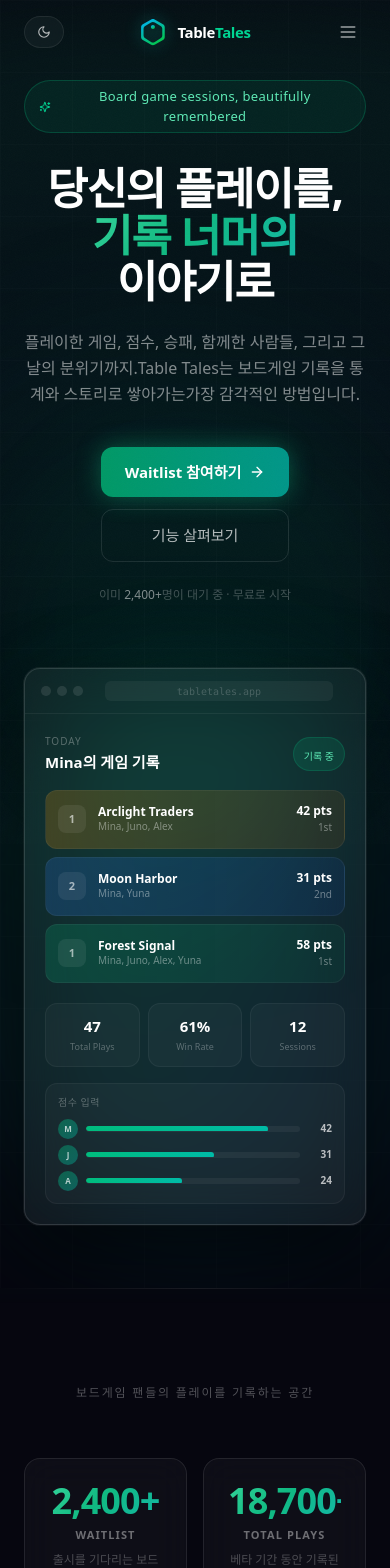
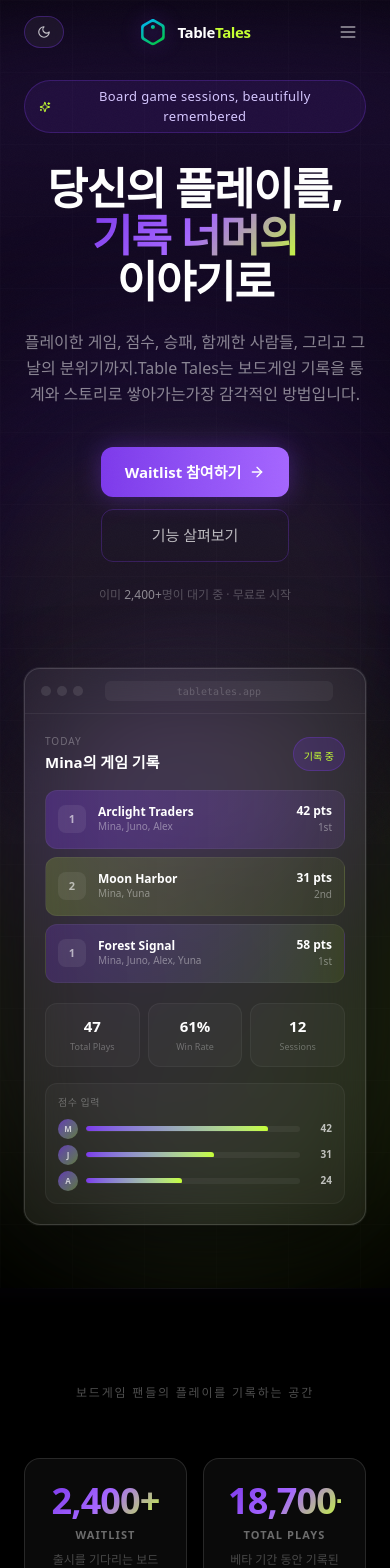
Before and after one commit to seola0114/table-tales, a Next.js app: page / in a window 390 px wide. Shown: the top 1568 px of the page. Built offline with nearby package versions, Linux system fonts and the light colour scheme; a web font is replaced by a local one.

Commit message:
Apply black violet lime brand palette

```diff
--- a/app/globals.css
+++ b/app/globals.css
@@ -2,16 +2,16 @@
 @import "tailwindcss";
 
 @theme {
-  --color-brand-purple: #10b981;
-  --color-brand-indigo: #14b8a6;
-  --color-brand-blue: #059669;
-  --color-brand-glow: #047857;
+  --color-brand-purple: #7d39eb;
+  --color-brand-indigo: #c6ff33;
+  --color-brand-blue: #9e72f2;
+  --color-brand-glow: #c6ff33;
 
-  --color-surface-0: #06060f;
-  --color-surface-1: #0a0a1a;
-  --color-surface-2: #0e0e24;
-  --color-surface-card: rgba(255, 255, 255, 0.03);
-  --color-surface-card-hover: rgba(255, 255, 255, 0.06);
+  --color-surface-0: #000000;
+  --color-surface-1: #090909;
+  --color-surface-2: #121212;
+  --color-surface-card: rgba(255, 255, 255, 0.04);
+  --color-surface-card-hover: rgba(255, 255, 255, 0.08);
 
   --color-border-subtle: rgba(255, 255, 255, 0.06);
   --color-border-default: rgba(255, 255, 255, 0.1);
@@ -66,8 +66,8 @@ html[data-theme="light"] {
 }
 
 body {
-  background-color: #06060f;
-  color: #f1f0ff;
+  background-color: #000000;
+  color: #ffffff;
   font-family: var(--font-sans);
   overflow-x: hidden;
   transition: background-color 0.35s ease, color 0.35s ease;
@@ -79,8 +79,8 @@ body {
 }
 
 html[data-theme="light"] body {
-  background-color: #f5f7f2;
-  color: #111827;
+  background-color: #ffffff;
+  color: #111111;
 }
 
 html[data-theme="light"] #app-shell {
@@ -109,14 +109,14 @@ html[data-theme="light"] body::before {
   width: 6px;
 }
 ::-webkit-scrollbar-track {
-  background: #06060f;
+  background: #000000;
 }
 ::-webkit-scrollbar-thumb {
-  background: rgba(16, 185, 129, 0.3);
+  background: rgba(198, 255, 51, 0.35);
   border-radius: 3px;
 }
 ::-webkit-scrollbar-thumb:hover {
-  background: rgba(16, 185, 129, 0.5);
+  background: rgba(198, 255, 51, 0.58);
 }
 
 html[data-theme="light"] ::-webkit-scrollbar-track {
@@ -124,7 +124,7 @@ html[data-theme="light"] ::-webkit-scrollbar-track {
 }
 
 html[data-theme="light"] ::-webkit-scrollbar-thumb {
-  background: rgba(5, 150, 105, 0.24);
+  background: rgba(125, 57, 235, 0.24);
 }
 
 /* Display font */
@@ -139,31 +139,31 @@ html[data-theme="light"] ::-webkit-scrollbar-thumb {
 
 /* Glass card base */
 .glass-card {
-  background: rgba(255, 255, 255, 0.035);
+  background: rgba(255, 255, 255, 0.04);
   backdrop-filter: blur(16px);
   -webkit-backdrop-filter: blur(16px);
-  border: 1px solid rgba(255, 255, 255, 0.09);
+  border: 1px solid rgba(255, 255, 255, 0.12);
   border-radius: 16px;
 }
 
 .glass-card-strong {
-  background: rgba(255, 255, 255, 0.055);
+  background: rgba(255, 255, 255, 0.06);
   backdrop-filter: blur(24px);
   -webkit-backdrop-filter: blur(24px);
-  border: 1px solid rgba(255, 255, 255, 0.13);
+  border: 1px solid rgba(255, 255, 255, 0.14);
   border-radius: 16px;
 }
 
 /* Gradient text */
 .gradient-text {
-  background: linear-gradient(135deg, #34d399 0%, #10b981 45%, #14b8a6 100%);
+  background: linear-gradient(135deg, #7d39eb 0%, #a566ff 48%, #c6ff33 100%);
   -webkit-background-clip: text;
   -webkit-text-fill-color: transparent;
   background-clip: text;
 }
 
 .gradient-text-warm {
-  background: linear-gradient(135deg, #6ee7b7 0%, #34d399 50%, #5eead4 100%);
+  background: linear-gradient(135deg, #ffffff 0%, #c8b2ff 48%, #c6ff33 100%);
   -webkit-background-clip: text;
   -webkit-text-fill-color: transparent;
   background-clip: text;
@@ -171,14 +171,14 @@ html[data-theme="light"] ::-webkit-scrollbar-thumb {
 
 /* Glow effects */
 .glow-purple {
-  box-shadow: 0 0 40px rgba(16, 185, 129, 0.15), 0 0 80px rgba(20, 184, 166, 0.08);
+  box-shadow: 0 0 40px rgba(125, 57, 235, 0.2), 0 0 80px rgba(198, 255, 51, 0.08);
 }
 
 .glow-subtle {
-  box-shadow: 0 0 20px rgba(16, 185, 129, 0.08);
+  box-shadow: 0 0 20px rgba(125, 57, 235, 0.12);
 }
 
 /* Section divider glow */
 .section-glow {
-  background: radial-gradient(ellipse 60% 40% at 50% 0%, rgba(16, 185, 129, 0.12) 0%, transparent 70%);
+  background: radial-gradient(ellipse 60% 40% at 50% 0%, rgba(125, 57, 235, 0.2) 0%, rgba(198, 255, 51, 0.06) 42%, transparent 72%);
 }
--- a/components/landing/FAQSection.tsx
+++ b/components/landing/FAQSection.tsx
@@ -48,7 +48,7 @@ function FAQItem({ q, a, index }: { q: string; a: string; index: number }) {
         <div
           className={`shrink-0 mt-0.5 w-6 h-6 rounded-full border flex items-center justify-center transition-all duration-200 ${
             open
-              ? "bg-emerald-500/20 border-emerald-500/30 text-emerald-300"
+              ? "bg-[#7D39EB]/20 border-[#7D39EB]/40 text-[#C6FF33]"
               : "border-white/[0.1] text-white/30 group-hover:border-white/20 group-hover:text-white/50"
           }`}
         >
@@ -85,7 +85,7 @@ export default function FAQSection() {
             whileInView={{ opacity: 1, y: 0 }}
             viewport={{ once: true }}
             transition={{ duration: 0.5 }}
-            className="font-display-italic text-[14px] text-emerald-400 tracking-wide mb-4"
+            className="font-display-italic text-[14px] text-[#C6FF33] tracking-wide mb-4"
           >
             FAQ
           </motion.p>
@@ -116,7 +116,7 @@ export default function FAQSection() {
           className="mt-12 text-center text-[14px] text-white/30"
         >
           다른 궁금한 점이 있으신가요?{" "}
-          <a href="mailto:hello@tabletales.app" className="text-emerald-400 hover:text-emerald-300 transition-colors">
+          <a href="mailto:hello@tabletales.app" className="text-[#C6FF33] hover:text-[#D7FF74] transition-colors">
             hello@tabletales.app
           </a>
           으로 연락 주세요.
--- a/components/landing/Footer.tsx
+++ b/components/landing/Footer.tsx
@@ -21,7 +21,7 @@ export default function Footer() {
                 className="opacity-80"
               />
               <span className="text-[15px] font-semibold tracking-tight text-white">
-                Table<span className="text-emerald-400">Tales</span>
+                Table<span className="text-[#C6FF33]">Tales</span>
               </span>
             </div>
             <p className="text-[13px] text-white/35 leading-relaxed mb-5 max-w-[200px]">
@@ -73,7 +73,7 @@ export default function Footer() {
           </p>
           <p className="text-[12px] text-white/15 flex items-center gap-1.5">
             <span>Your Table,</span>
-            <span className="text-emerald-500/40">Your Tale</span>
+            <span className="text-[#C6FF33]/55">Your Tale</span>
           </p>
         </div>
       </div>
--- a/components/landing/Header.tsx
+++ b/components/landing/Header.tsx
@@ -31,7 +31,7 @@ export default function Header() {
       transition={{ duration: 0.6, ease: "easeOut" }}
       className={`fixed top-0 left-0 right-0 z-50 transition-all duration-500 ${
         scrolled
-          ? "bg-[#06060f]/80 backdrop-blur-xl border-b border-white/[0.06] shadow-[0_1px_0_0_rgba(255,255,255,0.04)]"
+          ? "bg-black/84 backdrop-blur-xl border-b border-white/[0.08] shadow-[0_1px_0_0_rgba(255,255,255,0.04)]"
           : "bg-transparent"
       }`}
     >
@@ -47,10 +47,10 @@ export default function Header() {
               <LogoMark
                 width={28}
                 height={28}
-                className="drop-shadow-[0_0_8px_rgba(13,212,192,0.45)] group-hover:drop-shadow-[0_0_14px_rgba(13,212,192,0.65)] transition-all duration-300"
+                className="drop-shadow-[0_0_10px_rgba(125,57,235,0.45)] group-hover:drop-shadow-[0_0_18px_rgba(198,255,51,0.42)] transition-all duration-300"
               />
               <span className="text-[15px] font-semibold tracking-tight text-white">
-                Table<span className="text-emerald-400">Tales</span>
+                Table<span className="text-[#C6FF33]">Tales</span>
               </span>
             </a>
 
@@ -60,7 +60,7 @@ export default function Header() {
                 <a
                   key={link.href}
                   href={link.href}
-                  className="px-4 py-2 text-[13px] font-medium text-white/50 hover:text-white/90 transition-colors duration-200 rounded-lg hover:bg-white/[0.04]"
+                  className="px-4 py-2 text-[13px] font-medium text-white/52 hover:text-[#C6FF33] transition-colors duration-200 rounded-lg hover:bg-white/[0.04]"
                 >
                   {link.label}
                 </a>
@@ -71,13 +71,13 @@ export default function Header() {
             <div className="hidden md:flex items-center gap-3">
               <a
                 href="#waitlist"
-                className="text-[13px] font-medium text-white/60 hover:text-white transition-colors duration-200"
+                className="text-[13px] font-medium text-white/60 hover:text-[#C6FF33] transition-colors duration-200"
               >
                 앱 출시 알림
               </a>
               <a
                 href="#waitlist"
-                className="px-4 py-2 text-[13px] font-semibold bg-gradient-to-r from-emerald-600 to-teal-600 hover:from-emerald-500 hover:to-teal-500 text-white rounded-lg transition-all duration-200 shadow-[0_0_16px_rgba(16,185,129,0.3)] hover:shadow-[0_0_24px_rgba(16,185,129,0.45)]"
+                className="px-4 py-2 text-[13px] font-semibold bg-gradient-to-r from-[#7D39EB] to-[#A566FF] hover:from-[#6A2FE0] hover:to-[#C6FF33] text-white rounded-lg transition-all duration-200 shadow-[0_0_18px_rgba(125,57,235,0.34)] hover:shadow-[0_0_28px_rgba(198,255,51,0.28)]"
               >
                 Waitlist 참여
               </a>
@@ -86,7 +86,7 @@ export default function Header() {
 
           {/* Mobile Menu Button */}
           <button
-            className="absolute right-0 top-1/2 -translate-y-1/2 md:hidden p-2 text-white/60 hover:text-white transition-colors"
+            className="absolute right-0 top-1/2 -translate-y-1/2 md:hidden p-2 text-white/60 hover:text-[#C6FF33] transition-colors"
             onClick={() => setMobileOpen(!mobileOpen)}
             aria-label="메뉴 열기"
           >
@@ -103,7 +103,7 @@ export default function Header() {
             animate={{ opacity: 1, height: "auto" }}
             exit={{ opacity: 0, height: 0 }}
             transition={{ duration: 0.25 }}
-            className="md:hidden bg-[#06060f]/95 backdrop-blur-2xl border-b border-white/[0.06]"
+            className="md:hidden bg-black/95 backdrop-blur-2xl border-b border-white/[0.08]"
           >
             <div className="px-6 py-4 flex flex-col gap-1">
               {navLinks.map((link) => (
@@ -111,7 +111,7 @@ export default function Header() {
                   key={link.href}
                   href={link.href}
                   onClick={() => setMobileOpen(false)}
-                  className="py-3 text-[14px] font-medium text-white/60 hover:text-white transition-colors border-b border-white/[0.04] last:border-0"
+                  className="py-3 text-[14px] font-medium text-white/60 hover:text-[#C6FF33] transition-colors border-b border-white/[0.04] last:border-0"
                 >
                   {link.label}
                 </a>
@@ -130,7 +130,7 @@ export default function Header() {
                 <a
                   href="#waitlist"
                   onClick={() => setMobileOpen(false)}
-                  className="py-2.5 text-center text-[14px] font-semibold bg-gradient-to-r from-emerald-600 to-teal-600 text-white rounded-lg"
+                  className="py-2.5 text-center text-[14px] font-semibold bg-gradient-to-r from-[#7D39EB] to-[#A566FF] text-white rounded-lg"
                 >
                   Waitlist 참여
                 </a>
--- a/components/landing/HeroSection.tsx
+++ b/components/landing/HeroSection.tsx
@@ -33,11 +33,11 @@ function MockupDashboard() {
       {/* Floating cards — hidden on small screens to avoid overflow */}
       <FloatingCard className="hidden sm:block w-[148px] -left-16 top-14 z-20 lg:w-[172px] lg:-left-10 lg:top-16" delay={0.8} duration={7}>
         <div className="flex items-center gap-2 mb-2">
-          <Trophy size={12} className="text-amber-400" />
+          <Trophy size={12} className="text-[#C6FF33]" />
           <span className="text-[10px] font-semibold text-white/80">Win Rate</span>
         </div>
         <p className="text-[22px] font-bold text-white leading-none">61%</p>
-        <p className="text-[9px] text-emerald-400 mt-1 flex items-center gap-0.5">
+        <p className="text-[9px] text-[#C6FF33] mt-1 flex items-center gap-0.5">
           <TrendingUp size={8} />
           +8% this month
         </p>
@@ -45,7 +45,7 @@ function MockupDashboard() {
 
       <FloatingCard className="hidden sm:block w-[156px] -right-14 top-10 z-20 lg:w-[188px] lg:-right-8 lg:top-14" delay={1.0} duration={5.5}>
         <div className="flex items-center gap-2 mb-2">
-          <Sparkles size={12} className="text-emerald-400" />
+          <Sparkles size={12} className="text-[#C6FF33]" />
           <span className="text-[10px] font-semibold text-white/80">Favorite Game</span>
         </div>
         <p className="text-[13px] font-bold text-white leading-tight">Arclight Traders</p>
@@ -54,13 +54,13 @@ function MockupDashboard() {
 
       <FloatingCard className="hidden sm:block w-[144px] -right-12 bottom-24 z-20 lg:w-[176px] lg:-right-6 lg:bottom-28" delay={1.2} duration={6.5}>
         <div className="flex items-center gap-2 mb-2">
-          <Users size={12} className="text-blue-400" />
+          <Users size={12} className="text-[#A566FF]" />
           <span className="text-[10px] font-semibold text-white/80">Group Sessions</span>
         </div>
         <p className="text-[22px] font-bold text-white leading-none">24</p>
         <div className="flex gap-1 mt-1.5">
           {["M", "J", "A", "Y"].map((i) => (
-            <div key={i} className="w-5 h-5 rounded-full bg-gradient-to-br from-emerald-500/50 to-teal-500/50 flex items-center justify-center text-[8px] font-bold text-white/80">
+            <div key={i} className="w-5 h-5 rounded-full bg-gradient-to-br from-[#7D39EB]/80 to-[#C6FF33]/45 flex items-center justify-center text-[8px] font-bold text-white/80">
               {i}
             </div>
           ))}
@@ -69,13 +69,13 @@ function MockupDashboard() {
 
       <FloatingCard className="hidden sm:block w-[148px] -left-14 bottom-20 z-20 lg:w-[176px] lg:-left-8 lg:bottom-24" delay={0.6} duration={8}>
         <div className="flex items-center gap-2 mb-2">
-          <Clock size={12} className="text-teal-400" />
+          <Clock size={12} className="text-[#A566FF]" />
           <span className="text-[10px] font-semibold text-white/80">Last Session</span>
         </div>
         <p className="text-[12px] font-bold text-white">Moon Harbor</p>
         <p className="text-[9px] text-white/40 mt-0.5">with Juno · 3 days ago</p>
-        <div className="mt-1.5 px-2 py-0.5 bg-emerald-500/10 rounded-full inline-block">
-          <span className="text-[9px] text-emerald-300">2nd place</span>
+        <div className="mt-1.5 px-2 py-0.5 bg-[#7D39EB]/14 rounded-full inline-block">
+          <span className="text-[9px] text-[#C6FF33]">2nd place</span>
         </div>
       </FloatingCard>
 
@@ -102,16 +102,16 @@ function MockupDashboard() {
               <p className="text-[10px] text-white/30 font-medium uppercase tracking-widest mb-0.5">Today</p>
               <h3 className="text-[15px] font-semibold text-white">Mina의 게임 기록</h3>
             </div>
-            <div className="px-2.5 py-1 bg-emerald-500/15 border border-emerald-500/20 rounded-full">
-              <span className="text-[10px] font-medium text-emerald-300">기록 중</span>
+            <div className="px-2.5 py-1 bg-[#7D39EB]/18 border border-[#7D39EB]/30 rounded-full">
+              <span className="text-[10px] font-medium text-[#C6FF33]">기록 중</span>
             </div>
           </div>
 
           <div className="space-y-2">
             {[
-              { game: "Arclight Traders", players: "Mina, Juno, Alex", score: "42 pts", rank: "1st", color: "from-amber-500/20 to-amber-600/10" },
-              { game: "Moon Harbor", players: "Mina, Yuna", score: "31 pts", rank: "2nd", color: "from-blue-500/20 to-blue-600/10" },
-              { game: "Forest Signal", players: "Mina, Juno, Alex, Yuna", score: "58 pts", rank: "1st", color: "from-emerald-500/20 to-emerald-600/10" },
+              { game: "Arclight Traders", players: "Mina, Juno, Alex", score: "42 pts", rank: "1st", color: "from-[#7D39EB]/30 to-[#A566FF]/12" },
+              { game: "Moon Harbor", players: "Mina, Yuna", score: "31 pts", rank: "2nd", color: "from-[#C6FF33]/18 to-[#C6FF33]/6" },
+              { game: "Forest Signal", players: "Mina, Juno, Alex, Yuna", score: "58 pts", rank: "1st", color: "from-[#7D39EB]/24 to-[#C6FF33]/10" },
             ].map((session, i) => (
               <div key={i} className={`flex items-center justify-between p-3 rounded-xl bg-gradient-to-r ${session.color} border border-white/[0.05]`}>
                 <div className="flex items-center gap-3">
@@ -149,11 +149,11 @@ function MockupDashboard() {
             <div className="space-y-1.5">
               {["Mina", "Juno", "Alex"].map((name, i) => (
                 <div key={name} className="flex items-center gap-2">
-                  <div className="w-5 h-5 rounded-full bg-gradient-to-br from-emerald-500/40 to-teal-500/40 flex items-center justify-center text-[8px] font-bold text-white/70">
+                  <div className="w-5 h-5 rounded-full bg-gradient-to-br from-[#7D39EB]/70 to-[#C6FF33]/36 flex items-center justify-center text-[8px] font-bold text-white/70">
                     {name[0]}
                   </div>
                   <div className="flex-1 h-1.5 bg-white/[0.05] rounded-full overflow-hidden">
-                    <div className="h-full bg-gradient-to-r from-emerald-500 to-teal-500 rounded-full" style={{ width: `${[85, 60, 45][i]}%` }} />
+                    <div className="h-full bg-gradient-to-r from-[#7D39EB] to-[#C6FF33] rounded-full" style={{ width: `${[85, 60, 45][i]}%` }} />
                   </div>
                   <span className="text-[10px] font-semibold text-white/70 w-6 text-right">{[42, 31, 24][i]}</span>
                 </div>
@@ -164,7 +164,7 @@ function MockupDashboard() {
       </motion.div>
 
       {/* Glow behind mockup */}
-      <div className="absolute inset-0 -z-10 rounded-full bg-gradient-to-br from-emerald-600/60 via-teal-600/40 to-blue-600/25 opacity-35 blur-3xl lg:scale-125" />
+      <div className="absolute inset-0 -z-10 rounded-full bg-gradient-to-br from-[#7D39EB]/60 via-[#7D39EB]/32 to-[#C6FF33]/18 opacity-45 blur-3xl lg:scale-125" />
     </div>
   );
 }
@@ -174,10 +174,10 @@ export default function HeroSection() {
     <section className="relative min-h-screen flex flex-col items-center justify-center pt-20 pb-16 overflow-hidden">
       {/* Backgrounds */}
       <div className="absolute inset-0 -z-10">
-        <div className="absolute top-0 left-1/2 -translate-x-1/2 w-[1000px] h-[700px] bg-gradient-to-b from-emerald-600/14 via-teal-600/7 to-transparent rounded-full blur-3xl" />
-        <div className="absolute top-1/4 -left-32 w-[600px] h-[600px] bg-emerald-700/8 rounded-full blur-3xl" />
-        <div className="absolute bottom-0 -right-32 w-[600px] h-[600px] bg-teal-700/8 rounded-full blur-3xl" />
-        <div className="absolute top-1/3 left-1/2 -translate-x-1/2 w-[400px] h-[400px] bg-emerald-500/4 rounded-full blur-2xl" />
+        <div className="absolute top-0 left-1/2 -translate-x-1/2 w-[1000px] h-[700px] bg-gradient-to-b from-[#7D39EB]/22 via-[#7D39EB]/10 to-transparent rounded-full blur-3xl" />
+        <div className="absolute top-1/4 -left-32 w-[600px] h-[600px] bg-[#7D39EB]/12 rounded-full blur-3xl" />
+        <div className="absolute bottom-0 -right-32 w-[600px] h-[600px] bg-[#C6FF33]/10 rounded-full blur-3xl" />
+        <div className="absolute top-1/3 left-1/2 -translate-x-1/2 w-[400px] h-[400px] bg-[#C6FF33]/5 rounded-full blur-2xl" />
         <div
           className="absolute inset-0 opacity-[0.025]"
           style={{
@@ -195,10 +195,10 @@ export default function HeroSection() {
             initial={{ opacity: 0, y: 16 }}
             animate={{ opacity: 1, y: 0 }}
             transition={{ delay: 0.1, duration: 0.6 }}
-            className="inline-flex items-center gap-2 rounded-full border border-emerald-500/25 bg-emerald-500/8 px-3.5 py-1.5 mb-8"
+            className="inline-flex items-center gap-2 rounded-full border border-[#7D39EB]/28 bg-[#7D39EB]/10 px-3.5 py-1.5 mb-8"
           >
-            <Sparkles size={12} className="text-emerald-400" />
-            <span className="font-display-italic text-[13px] text-emerald-300 tracking-wide">
+            <Sparkles size={12} className="text-[#C6FF33]" />
+            <span className="font-display-italic text-[13px] text-[#D5C6FF] tracking-wide">
               Board game sessions, beautifully remembered
             </span>
           </motion.div>
@@ -237,14 +237,14 @@ export default function HeroSection() {
           >
             <a
               href="#waitlist"
-              className="group inline-flex items-center justify-center gap-2 px-6 py-3.5 bg-gradient-to-r from-emerald-600 to-teal-600 hover:from-emerald-500 hover:to-teal-500 text-white font-semibold text-[15px] rounded-xl transition-all duration-200 shadow-[0_0_24px_rgba(16,185,129,0.4)] hover:shadow-[0_0_36px_rgba(16,185,129,0.55)]"
+              className="group inline-flex items-center justify-center gap-2 px-6 py-3.5 bg-gradient-to-r from-[#7D39EB] to-[#A566FF] hover:from-[#6729D4] hover:to-[#C6FF33] text-white font-semibold text-[15px] rounded-xl transition-all duration-200 shadow-[0_0_24px_rgba(125,57,235,0.38)] hover:shadow-[0_0_36px_rgba(198,255,51,0.18)]"
             >
               Waitlist 참여하기
               <ArrowRight size={16} className="group-hover:translate-x-0.5 transition-transform duration-200" />
             </a>
             <a
               href="#features"
-              className="inline-flex items-center justify-center gap-2 px-6 py-3.5 border border-white/[0.1] hover:border-white/[0.2] text-white/70 hover:text-white font-medium text-[15px] rounded-xl transition-all duration-200 hover:bg-white/[0.03]"
+              className="inline-flex items-center justify-center gap-2 px-6 py-3.5 border border-[#7D39EB]/28 hover:border-[#C6FF33]/55 text-white/70 hover:text-white font-medium text-[15px] rounded-xl transition-all duration-200 hover:bg-white/[0.04]"
             >
               기능 살펴보기
             </a>
--- a/components/landing/ReviewsSection.tsx
+++ b/components/landing/ReviewsSection.tsx
@@ -8,7 +8,7 @@ const reviews = [
     name: "준호",
     handle: "@junho_plays",
     avatar: "J",
-    color: "from-blue-500 to-cyan-500",
+    color: "from-[#7D39EB] to-[#A566FF]",
     text: "모임 끝나고 결과 사진만 찍어두다 기억을 못 했는데, 이제는 그 자리에서 바로 입력하게 됐어요. 기록이 쌓이니까 몇 달 전 게임도 돌아보게 되더라고요.",
     game: "Arclight Traders 팬",
     rating: 5,
@@ -17,7 +17,7 @@ const reviews = [
     name: "수아",
     handle: "@sua.board",
     avatar: "S",
-    color: "from-emerald-500 to-emerald-600",
+    color: "from-[#C6FF33] to-[#96C91D]",
     text: "승률 통계 보고 나서 '아, 나 이 게임 생각보다 많이 졌구나' 알게 됐어요. 막연하게 잘 한다고 생각했는데 데이터가 현실을 알려주는 느낌.",
     game: "전략 게임 유저",
     rating: 5,
@@ -26,7 +26,7 @@ const reviews = [
     name: "다인",
     handle: "@dain.table",
     avatar: "D",
-    color: "from-emerald-500 to-teal-500",
+    color: "from-[#7D39EB] to-[#C6FF33]",
     text: "연말에 '우리 올해 뭐 많이 했지?' 하고 기록 돌아봤는데 진짜 뿌듯했어요. 총 47판, 그중에 16판이 Moon Harbor였다는 게 웃기기도 하고.",
     game: "정기 모임 운영 중",
     rating: 5,
@@ -35,7 +35,7 @@ const reviews = [
     name: "재영",
     handle: "@jaeyoung.bg",
     avatar: "Jy",
-    color: "from-amber-500 to-orange-500",
+    color: "from-[#A566FF] to-[#7D39EB]",
     text: "친구들 전적 비교하는 게 재밌어서 모임 분위기가 더 살아났어요. '지난번에 네가 이겼잖아' 이런 말이 진짜 데이터로 나오니까.",
     game: "4인 정기 모임",
     rating: 5,
@@ -44,7 +44,7 @@ const reviews = [
     name: "민정",
     handle: "@minj.games",
     avatar: "M",
-    color: "from-pink-500 to-rose-600",
+    color: "from-[#C6FF33] to-[#A566FF]",
     text: "입력이 진짜 빠른 게 핵심이에요. 게임 끝나고 정리하는 분위기에서 30초 안에 다 끝나니까 귀찮다는 생각이 없어졌어요.",
     game: "보드게임 카페 단골",
     rating: 5,
@@ -53,7 +53,7 @@ const reviews = [
     name: "현우",
     handle: "@hyunwoo_roll",
     avatar: "H",
-    color: "from-teal-500 to-blue-600",
+    color: "from-[#7D39EB] to-[#C6FF33]",
     text: "혼자 솔로 게임도 기록할 수 있어서 좋아요. 클리어 여부, 점수, 난이도 메모까지. 같은 게임 여러 번 돌릴 때 비교하기 딱이에요.",
     game: "솔로 플레이어",
     rating: 5,
@@ -84,7 +84,7 @@ export default function ReviewsSection() {
             whileInView={{ opacity: 1, y: 0 }}
             viewport={{ once: true }}
             transition={{ duration: 0.5 }}
-            className="font-display-italic text-[14px] text-emerald-400 tracking-wide mb-4"
+            className="font-display-italic text-[14px] text-[#C6FF33] tracking-wide mb-4"
           >
             From the community
           </motion.p>
--- a/components/landing/SocialProofSection.tsx
+++ b/components/landing/SocialProofSection.tsx
@@ -51,7 +51,7 @@ export default function SocialProofSection() {
     <section className="relative py-24 overflow-hidden">
       {/* Section divider glow */}
       <div className="absolute top-0 left-0 right-0 h-px bg-gradient-to-r from-transparent via-white/[0.08] to-transparent" />
-      <div className="absolute top-0 left-1/2 -translate-x-1/2 w-[600px] h-[1px] blur-sm bg-emerald-500/20" />
+      <div className="absolute top-0 left-1/2 -translate-x-1/2 w-[600px] h-[1px] blur-sm bg-[#7D39EB]/35" />
 
       <div className="w-full max-w-6xl mx-auto px-6 lg:px-8">
         {/* Label */}
--- a/components/landing/ThemeToggle.tsx
+++ b/components/landing/ThemeToggle.tsx
@@ -33,7 +33,7 @@ export default function ThemeToggle() {
         localStorage.setItem(STORAGE_KEY, nextTheme);
         setTheme(nextTheme);
       }}
-      className="inline-flex items-center gap-2 rounded-full border border-white/[0.08] bg-white/[0.04] px-3 py-2 text-[12px] font-medium text-white/70 backdrop-blur-md transition-all duration-200 hover:border-white/[0.16] hover:bg-white/[0.08] hover:text-white"
+      className="inline-flex items-center gap-2 rounded-full border border-[#7D39EB]/35 bg-white/[0.05] px-3 py-2 text-[12px] font-medium text-white/75 backdrop-blur-md transition-all duration-200 hover:border-[#C6FF33]/80 hover:bg-[#7D39EB]/18 hover:text-white"
       aria-label={mounted ? `${nextTheme === "light" ? "라이트" : "다크"} 모드로 전환` : "테마 전환"}
       aria-pressed={mounted && theme === "light"}
     >
```
Also changed, not shown: components/landing/CTASection.tsx (+9 -9 lines), components/landing/FeaturesSection.tsx (+17 -17 lines), components/landing/ShowcaseSection.tsx (+6 -6 lines).
